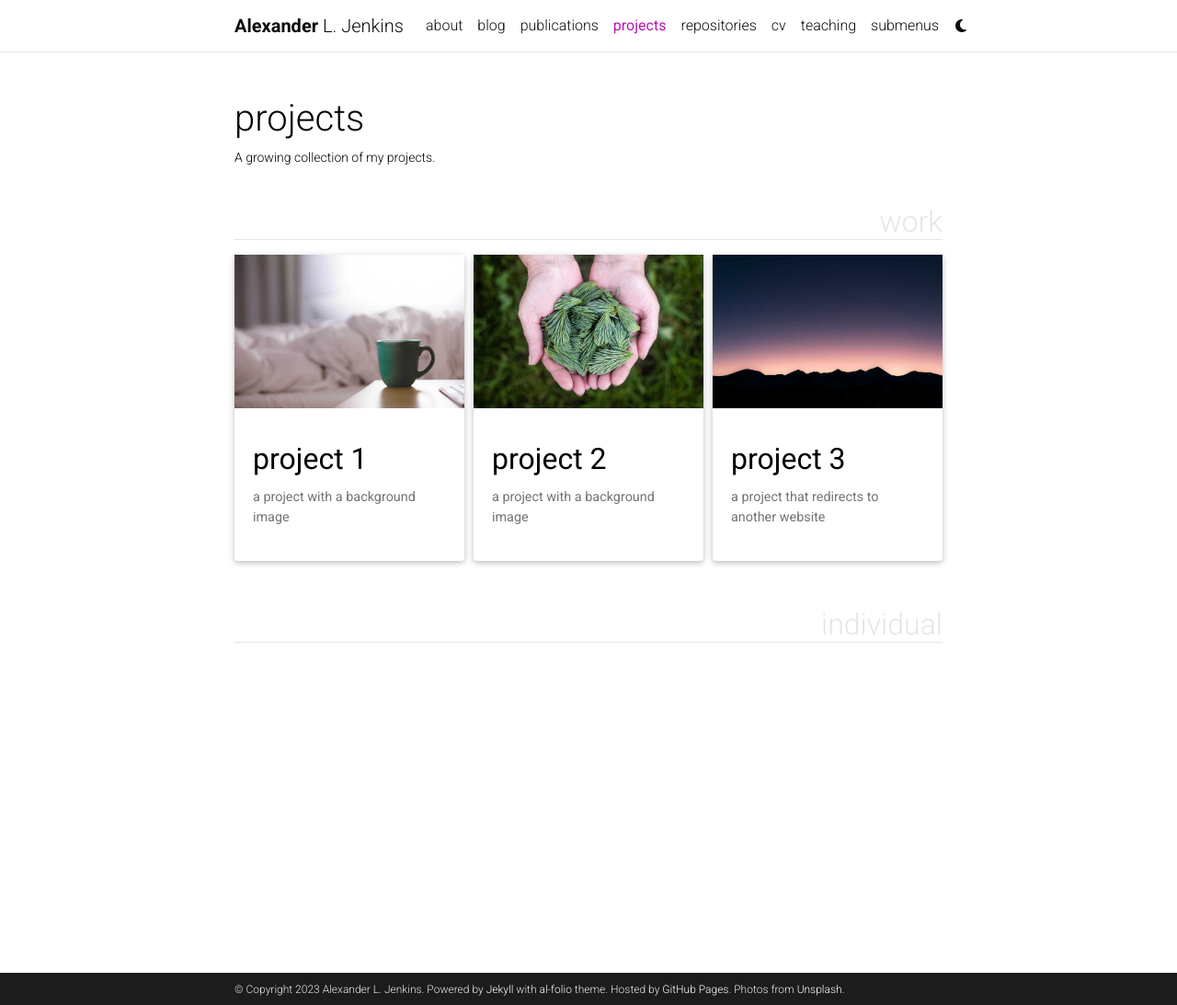
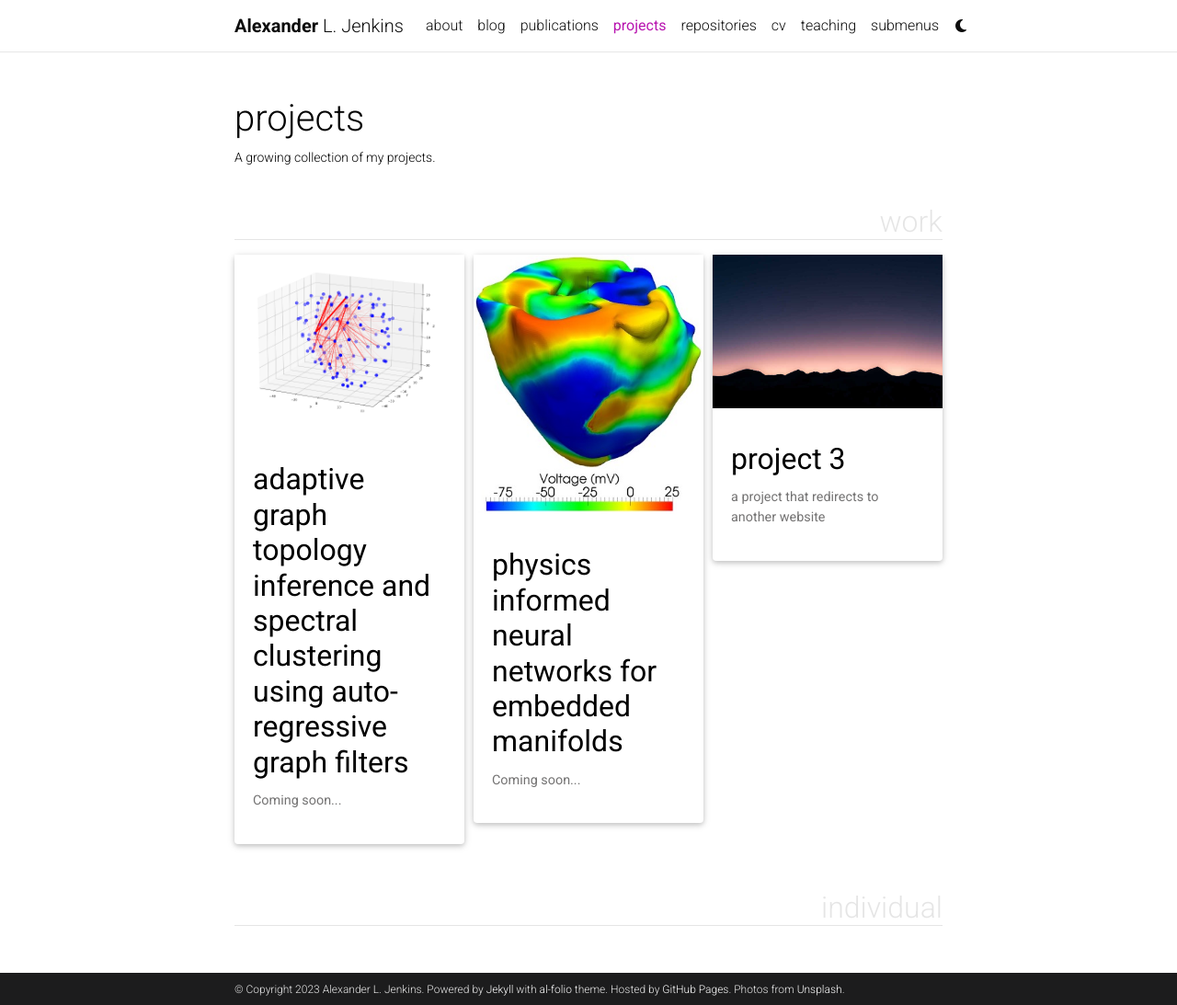
Before and after one commit to jenkins-alex/jenkins-alex.github.io, a Jekyll site: the page built from _pages/projects.md, in a window 1280 px wide and 1093 px high. Shown: the whole window at 92% size. Built offline with Jekyll 4.4.1, drawn with Linux system fonts in a browser that asks for light colours; full-size pictures stand in for the smaller copies a plugin makes; comment, search, counter and statistics services are not loaded; a style sheet for code colours, icons or effects is not loaded.

Commit message:
added PhD projects

```diff
--- a/_projects/1_project.md
+++ b/_projects/1_project.md
@@ -1,8 +1,8 @@
 ---
 layout: page
-title: project 1
-description: a project with a background image
-img: assets/img/12.jpg
+title: Adaptive graph topology inference and spectral clustering using auto-regressive graph filters
+description: Coming soon...
+img: assets/img/adaptive_connectivity.png
 importance: 1
 category: work
 ---
--- a/_projects/2_project.md
+++ b/_projects/2_project.md
@@ -1,8 +1,8 @@
 ---
 layout: page
-title: project 2
-description: a project with a background image
-img: assets/img/3.jpg
+title: Physics informed neural networks for embedded manifolds
+description: Coming soon...
+img: assets/img/heart_manifold.jpg.jpg
 importance: 2
 category: work
 ---
```
Also changed, not shown: assets/img/adaptive_connectivity.png (added), assets/img/heart_manifold.jpg (added).
